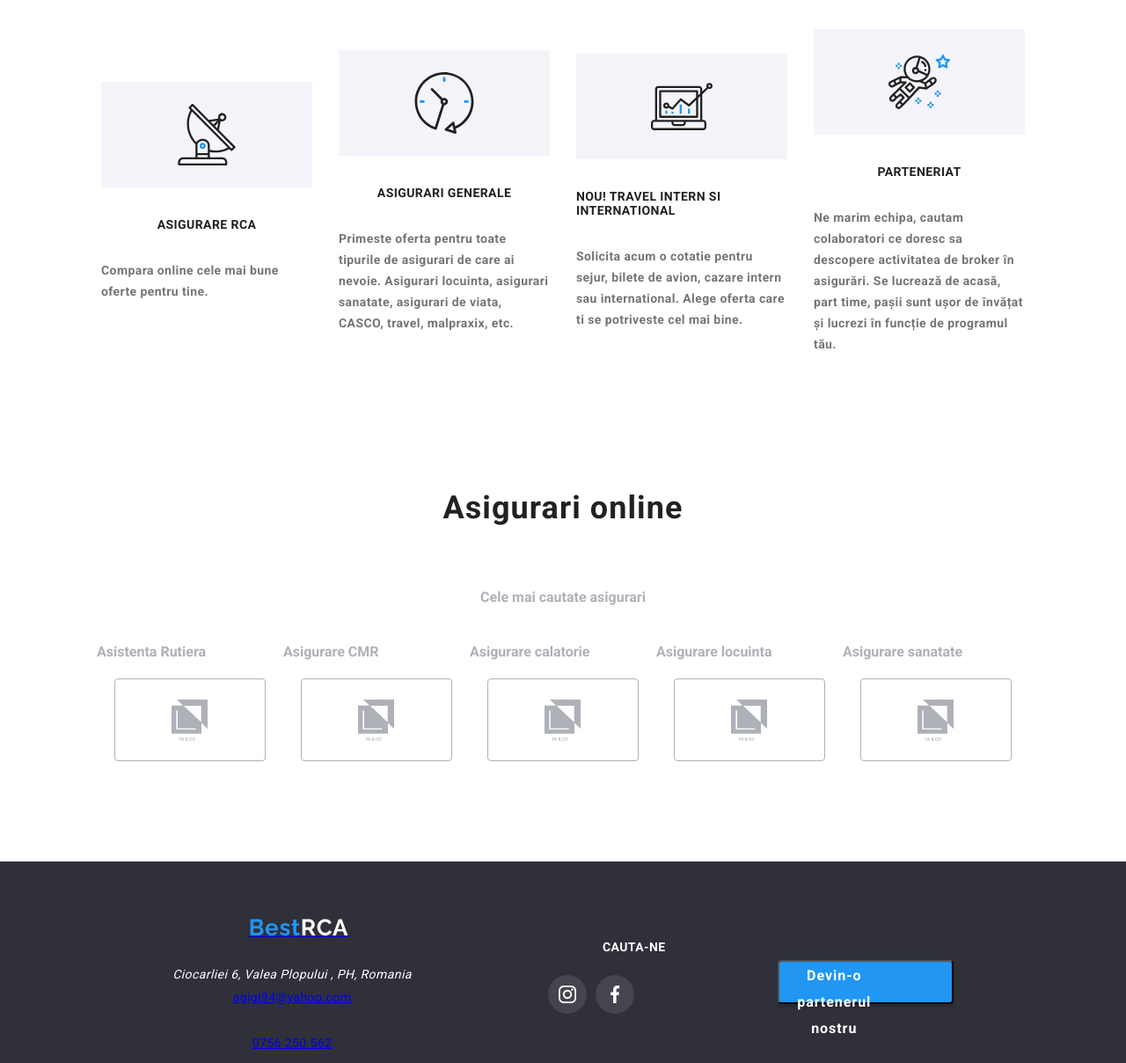
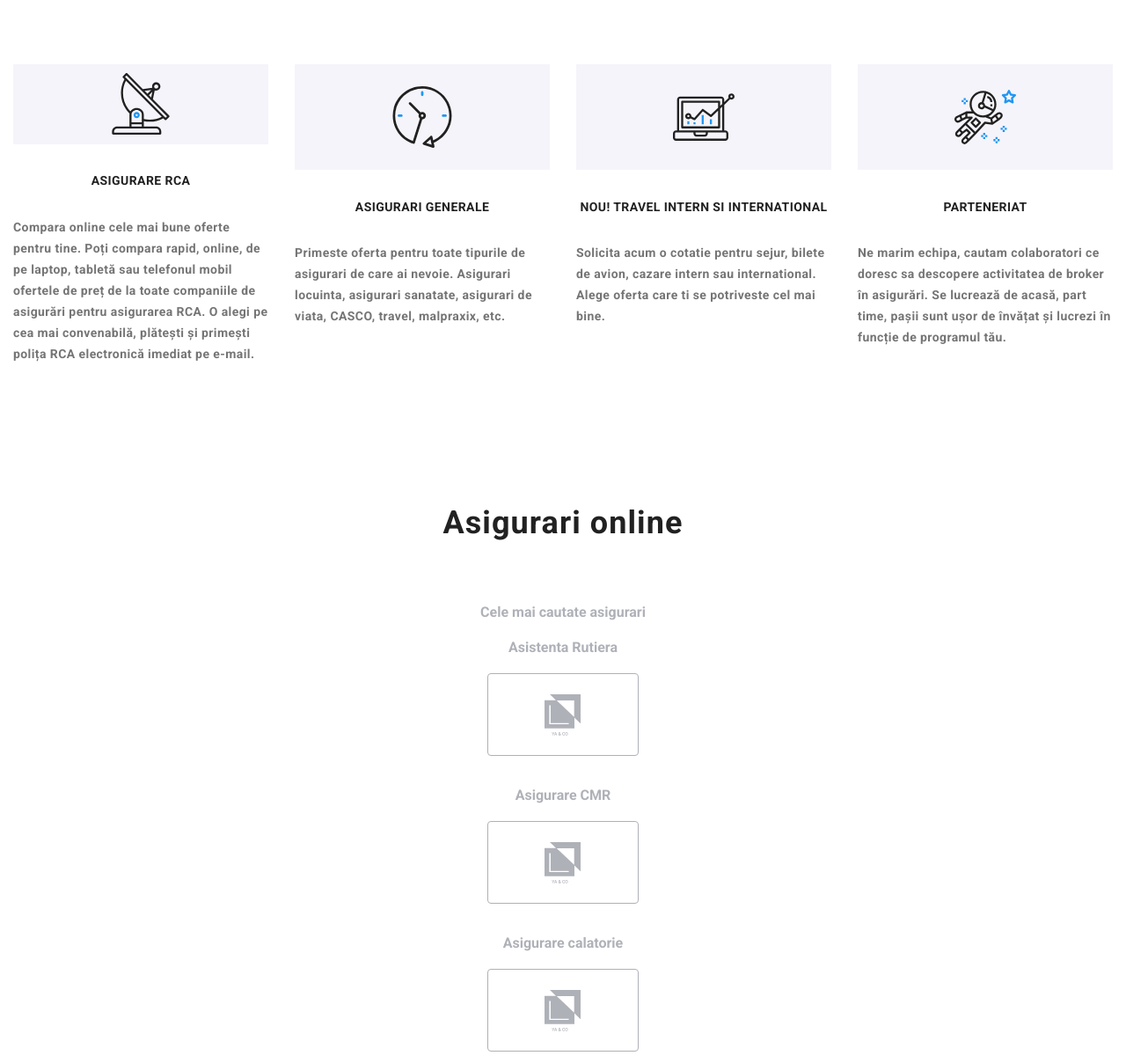
Before and after one commit to ArnautGheorghe/bestrca, a plain HTML site: page index.html in a window 1280 px wide. Shown: the part 640-1848 px from the top of the page at 88% size. Drawn offline with nearby package versions, Linux system fonts and the light colour scheme.

Commit message:
upgrade 2

```diff
--- a/css/styles.css
+++ b/css/styles.css
@@ -113,7 +113,7 @@ text-decoration: none;
 }
 .details-list {
   display: flex;
-  margin-bottom: 94px;
+
 
 
 }
@@ -318,11 +318,12 @@ ul {
 .icon-detail-list{
   width: 100%;
   display: flex;
+  height: 400px;
 }
 .detail-list-item{
   display: flex;
   flex-direction: column;
- justify-content: center;
+
  align-items: center;
  width:270px;
 
@@ -414,7 +415,7 @@ transition: 250ms cubic-bezier(0.4, 0, 0.2, 1);
   flex-direction: column;
   justify-content: center;
   align-items: center;
-  margin-top: 94px;
+
   margin-bottom: 94px;
   color:#AFB1B8;
 
@@ -426,6 +427,8 @@ transition: 250ms cubic-bezier(0.4, 0, 0.2, 1);
 align-items: center;
 color: #AFB1B8;
 flex-wrap: wrap;
+flex-direction: column;
+gap: 25px;
 }
 
 
@@ -435,7 +438,7 @@ color:#AFB1B8;
 .customers-icon-list .icon-customers{
  border-radius: 4px;
 border: 1px solid #AFB1B8;
-  margin: 20px;
+margin: 10px auto;
 display: flex;
 justify-content: center;
 align-items: center;
@@ -1106,6 +1109,25 @@ text-decoration-line: underline;
 }
 /* Mobile design upgrade */
 
+.asig-grup{
+  display: flex;
+  flex-direction: column;
+gap: 10px;
+justify-content: center;
+align-items: center;
+}
+
+.asig-grup-title{
+  display: flex;
+  margin: 0 auto;
+gap: 10px;
+}
+.icon-customers-mobile{
+  display: flex;
+  margin: 0 auto;
+}
+
+
 /* Mobile navigation menu */
 
 .containex {
@@ -1459,7 +1481,7 @@ padding-bottom: 60px;
     display: flex;
 width: 100%;
 flex-wrap: nowrap;
-
+margin: 100px auto;
 flex-direction: row;
 justify-content: center;
 align-items: center;
@@ -1524,7 +1546,5 @@ width: 270px;
   flex-direction: row;}
 
 
-  .icon-detail-list{
-width: 270px;
-  }
-}
+
+}
--- a/index.html
+++ b/index.html
@@ -100,7 +100,11 @@
               </div>
               <h4 class="title-work">Asigurare RCA</h4>
               <p class="details-work">
-                Compara online cele mai bune oferte pentru tine.
+                Compara online cele mai bune oferte pentru tine. Poți compara
+                rapid, online, de pe laptop, tabletă sau telefonul mobil
+                ofertele de preț de la toate companiile de asigurări pentru
+                asigurarea RCA. O alegi pe cea mai convenabilă, plătești și
+                primești polița RCA electronică imediat pe e-mail.
               </p>
             </div>
           </div>
@@ -161,7 +165,7 @@
             <h4 class="asig-grup-title">Asistenta Rutiera</h4>
             <a
               href="https://www.facebook.com/"
-              class="icon-customers"
+              class="icon-customers icon-customers-mobile"
               aria-label="Facebook"
               ><svg>
                 <use href="./icons/symbol-defs.svg#customers1"></use></svg
@@ -171,7 +175,7 @@
             <h4 class="asig-grup-title">Asigurare CMR</h4>
             <a
               href="https://www.facebook.com/"
-              class="icon-customers"
+              class="icon-customers icon-customers-mobile"
               aria-label="Facebook"
               ><svg>
                 <use href="./icons/symbol-defs.svg#customers1"></use></svg
@@ -181,7 +185,7 @@
             <h4 class="asig-grup-title">Asigurare calatorie</h4>
             <a
               href="https://www.facebook.com/"
-              class="icon-customers"
+              class="icon-customers icon-customers-mobile"
               aria-label="Facebook"
               ><svg>
                 <use href="./icons/symbol-defs.svg#customers1"></use></svg
@@ -191,7 +195,7 @@
             <h4 class="asig-grup-title">Asigurare locuinta</h4>
             <a
               href="https://www.facebook.com/"
-              class="icon-customers"
+              class="icon-customers icon-customers-mobile"
               aria-label="Facebook"
               ><svg>
                 <use href="./icons/symbol-defs.svg#customers1"></use></svg
@@ -201,7 +205,7 @@
             <h4 class="asig-grup-title">Asigurare sanatate</h4>
             <a
               href="https://www.facebook.com/"
-              class="icon-customers"
+              class="icon-customers icon-customers-mobile"
               aria-label="Facebook"
               ><svg>
                 <use href="./icons/symbol-defs.svg#customers1"></use></svg
@@ -221,7 +225,10 @@
             >
           </div>
           <div class="adress-footer">
-            <address>Ciocarliei 6, Valea Plopului , PH, Romania</address>
+            <address>
+              Ciocarliei 6, Valea Plopului,<br />
+              PH, Romania
+            </address>
             <a href="mailto:agigi94@yahoo.com">agigi94@yahoo.com</a><br />
             <a href="tel:+40756250562">0756 250 562</a>
           </div>
@@ -229,6 +236,13 @@
         <div class="footer-right-part">
           <h4 class="title-work">Cauta-ne</h4>
           <div class="icon-footer-group">
+            <a
+              href="https://www.instagram.com/"
+              class="icon-footer"
+              aria-label="Instagram"
+              ><svg>
+                <use href="./icons/symbol-defs.svg#instagram"></use></svg
+            ></a>
             <a
               href="https://www.instagram.com/"
               class="icon-footer"
@@ -249,14 +263,11 @@
       </div>
 
       <div class="right-part-form">
-
         <button class="subscribe-btn">Devin-o partenerul nostru</button>
       </div>
+      <div class="copyright">
+        <span>© BestRCA - 2023</span>
+      </div>
     </footer>
-
-
-
-
-
   </body>
 </html>
```
Lines whose indentation alone changed are shown as unchanged.
